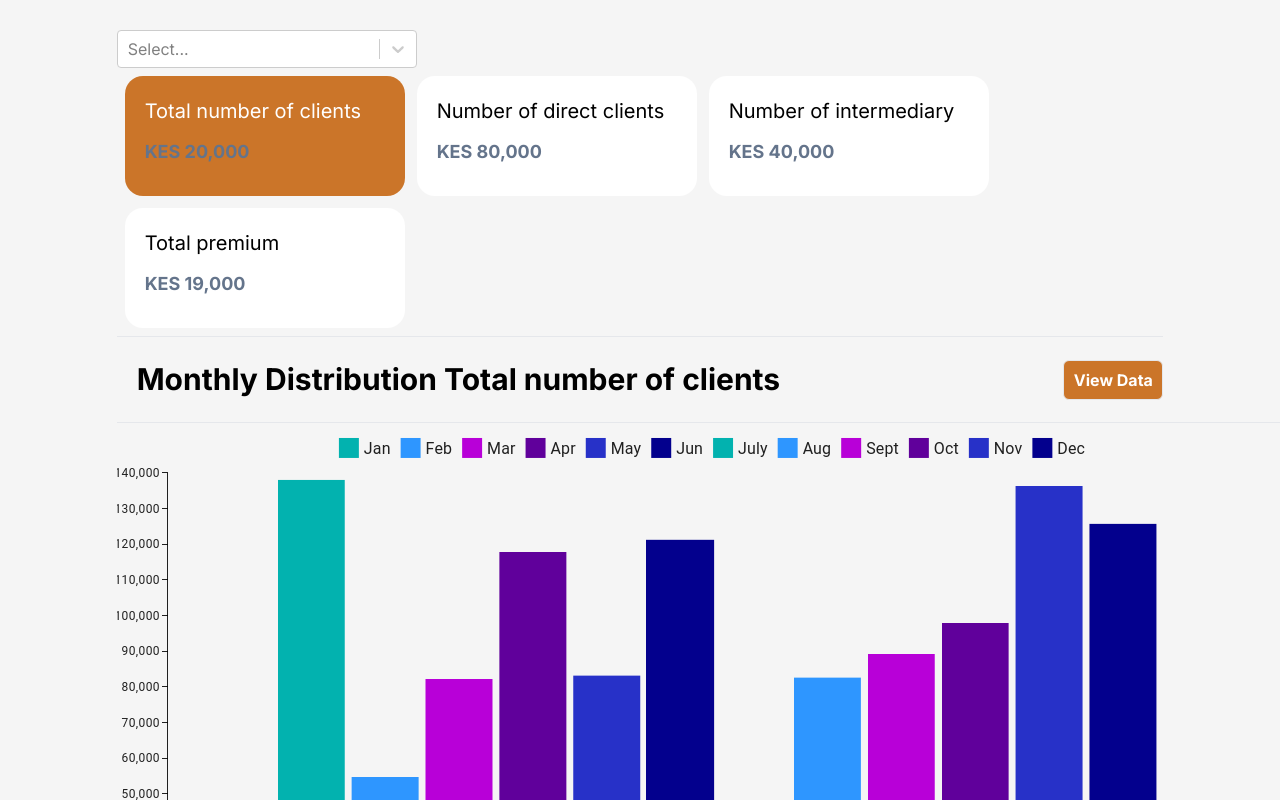
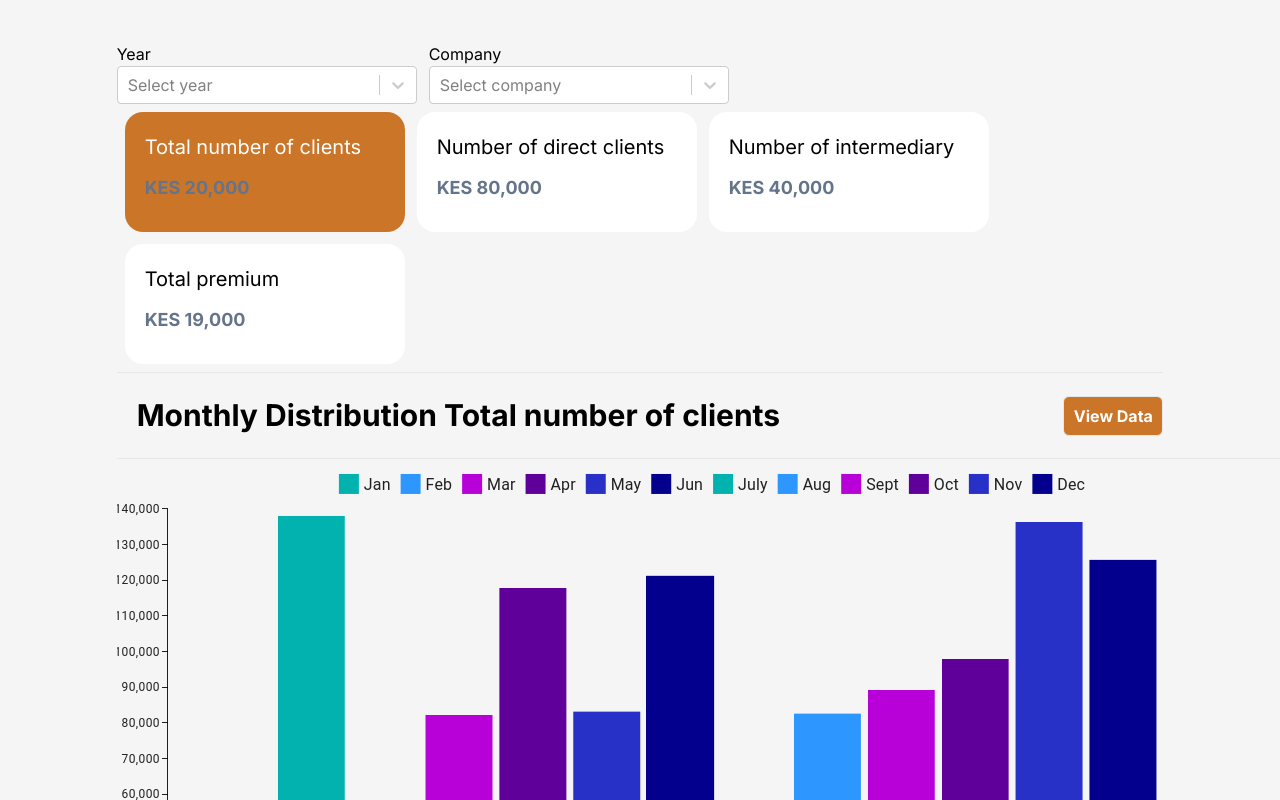
Before and after one commit to Nicholas-Kipkoech/perfomance-dashboard, a Next.js app: page /dashboard in a window 1280 px wide. Shown: the top 800 px of the page. Built offline with nearby package versions, Linux system fonts and the light colour scheme.

Commit message:
add select components

```diff
--- a/app/UI/reusableComponents/CustomSelect.tsx
+++ b/app/UI/reusableComponents/CustomSelect.tsx
@@ -4,9 +4,28 @@ import Select from "react-select";
 interface ISelect {
   className: string;
   options: any;
+  name: string;
+  placeholder: string;
+  onChange: () => void;
 }
-const CustomSelect = ({ className, options }: ISelect) => {
-  return <Select className={className} options={options} />;
+const CustomSelect = ({
+  className,
+  options,
+  name,
+  onChange,
+  placeholder,
+}: ISelect) => {
+  return (
+    <div className="flex flex-col mt-1">
+      <label className="flex gap-5 mt-2">{name}</label>
+      <Select
+        options={options}
+        placeholder={placeholder}
+        className={` outline-[#cb7529] ${className}`}
+        onChange={onChange}
+      />
+    </div>
+  );
 };
 
 export default CustomSelect;
--- a/app/dashboard/page.tsx
+++ b/app/dashboard/page.tsx
@@ -1,7 +1,7 @@
 "use client";
 import React, { useEffect, useState } from "react";
 import CustomCard from "../UI/reusableComponents/CustomCard";
-import { BimaData } from "../data/BimaData";
+import { BimaData, Companies } from "../data/BimaData";
 import BarChartComponent from "../UI/charts/Barchart";
 import TableComponent from "../UI/tables/Table";
 import CustomSelect from "../UI/reusableComponents/CustomSelect";
@@ -25,10 +25,31 @@ const Dashboard = () => {
       value: record.year,
     };
   });
+  const formattedCompanies = Companies.map((company) => {
+    return {
+      label: company.name,
+      value: company.name,
+    };
+  });
 
   return (
     <div className="p-[10px] mt-[20px]">
-      <CustomSelect className={"w-[300px]"} options={formattedOptions} />
+      <div className="flex gap-3">
+        <CustomSelect
+          className={"w-[300px]"}
+          options={formattedOptions}
+          onChange={() => console.log("hi")}
+          name={"Year"}
+          placeholder="Select year"
+        />
+        <CustomSelect
+          className={"w-[300px]"}
+          options={formattedCompanies}
+          onChange={() => console.log("hi")}
+          name={"Company"}
+          placeholder="Select company"
+        />
+      </div>
       <div className="divide-y">
         <div className="flex flex-wrap gap-3 h-auto  overflow-auto  border-b-slate-800 p-2">
           {BimaData.map((record, key) => (
--- a/app/data/BimaData.tsx
+++ b/app/data/BimaData.tsx
@@ -20,3 +20,15 @@ export const BimaData = [
     year: 2023,
   },
 ];
+
+export const Companies = [
+  {
+    name: "Center Point Branch",
+  },
+  {
+    name: "Eldoret Branch",
+  },
+  {
+    name: "Kisumu Point Branch",
+  },
+];
```
